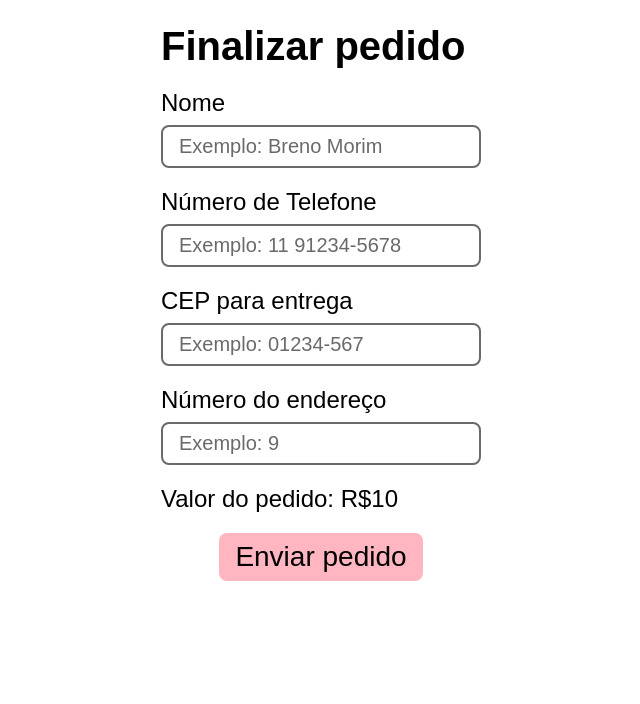
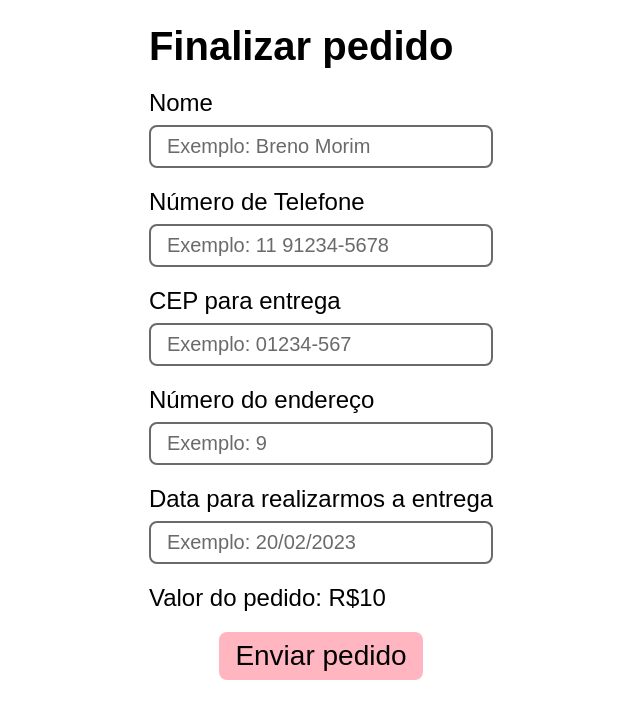
Before and after one commit to BrenoMorim/confeitaria, a Django app: template templates/pedidos/finalizar-pedido.html in a window 1280 px wide. Shown: the part 152-856 px from the top of the page, without its empty margins (319-959 px from the left). Before the commit the page ends 733 px from the top, so only its background shows below. Run offline with Django 4.2, Linux system fonts and the light colour scheme; tables that the repository leaves empty hold one stand-in row (values such as "Sample post"); the template is opened without the code that fills it: values that come from a table or form of the project are taken from there, most other values are stand-ins (such as "Sample title", 1, 10 or a date in 2020); some web fonts are replaced.

Commit message:
Incluindo data para entrega no Pedido

```diff
--- a/pedidos/admin.py
+++ b/pedidos/admin.py
@@ -3,9 +3,10 @@ from pedidos.models import Pedido
 
 
 class ListandoPedidos(admin.ModelAdmin):
-    list_display = ("id", "nome_comprador", "contato_comprador", "valor_total", "data_pedido", "entregue")
-    list_display_links = ("id", "nome_comprador")
+    list_display = ("id", "nome_comprador", "contato_comprador", "valor_total", "data_pedido", "data_entrega", "entregue")
+    list_display_links = ("id", "nome_comprador", "contato_comprador")
     list_editable = ("entregue",)
+    list_filter = ("data_pedido", "data_entrega", "entregue")
     search_fields = ("nome_comprador", "contato_comprador")
     list_per_page = 15
 
--- a/pedidos/forms.py
+++ b/pedidos/forms.py
@@ -1,6 +1,7 @@
 from django import forms
 import requests
 import re
+from django.utils import timezone
 
 
 class PedidoForms(forms.Form):
@@ -28,6 +29,12 @@ class PedidoForms(forms.Form):
             "placeholder": "Exemplo: 9"
         }
     ))
+    data_entrega=forms.DateField(
+        input_formats=["%d/%m/%Y"],
+        required=True,
+        label="Data para realizarmos a entrega",
+        widget=forms.DateInput(attrs={"class": "form__data-entrega", "placeholder": "Exemplo: 20/02/2023"},format=["%d/%m/%Y"])
+    )
 
     def clean_cep(self):
         cep = self.cleaned_data.get("cep")
@@ -55,3 +62,15 @@ class PedidoForms(forms.Form):
             raise forms.ValidationError('Número de contato inválido! Lembre-se de usar o padrão 11 91234-5678')
 
         return contato
+
+    def clean_data_entrega(self):
+        data_entrega = self.cleaned_data.get("data_entrega")
+        if not data_entrega:
+            raise forms.ValidationError("Data de entrega não enviada")
+
+        data_atual = timezone.datetime.now().date()
+
+        if data_entrega > data_atual:
+            return data_entrega
+        else:
+            raise forms.ValidationError("A data de entrega deve ser no minínimo um dia depois de hoje")
--- a/pedidos/models.py
+++ b/pedidos/models.py
@@ -12,3 +12,4 @@ class Pedido(models.Model):
     itens = models.JSONField(null=False)
     entregue = models.BooleanField(default=False)
     data_pedido = models.DateField(default=timezone.now)
+    data_entrega = models.DateField(blank=False, null=False)
--- a/setup/static/styles/style.css
+++ b/setup/static/styles/style.css
@@ -30,13 +30,13 @@ body {
 }
 
 .alerta {
-    color: var(--rosa);
+    color: var(--preto);
     font-weight: 700;
     font-size: 1.25rem;
     text-align: center;
     padding: .5rem;
     border-radius: .5rem;
-    border: 2px solid var(--rosa);
+    border: 4px solid var(--rosa);
     align-self: center;
     box-shadow: var(--sombra);
 }
--- a/static/styles/style.css
+++ b/static/styles/style.css
@@ -30,7 +30,7 @@ body {
 }
 
 .alerta {
-    color: var(--rosa);
+    color: var(--preto);
     font-weight: 700;
     font-size: 1.25rem;
     text-align: center;
```
Also changed, not shown: pedidos/views.py (+7 -1 lines), README.md, imagens/finalizar.png, pedidos/migrations/0002_pedido_data_entrega.py (added).
